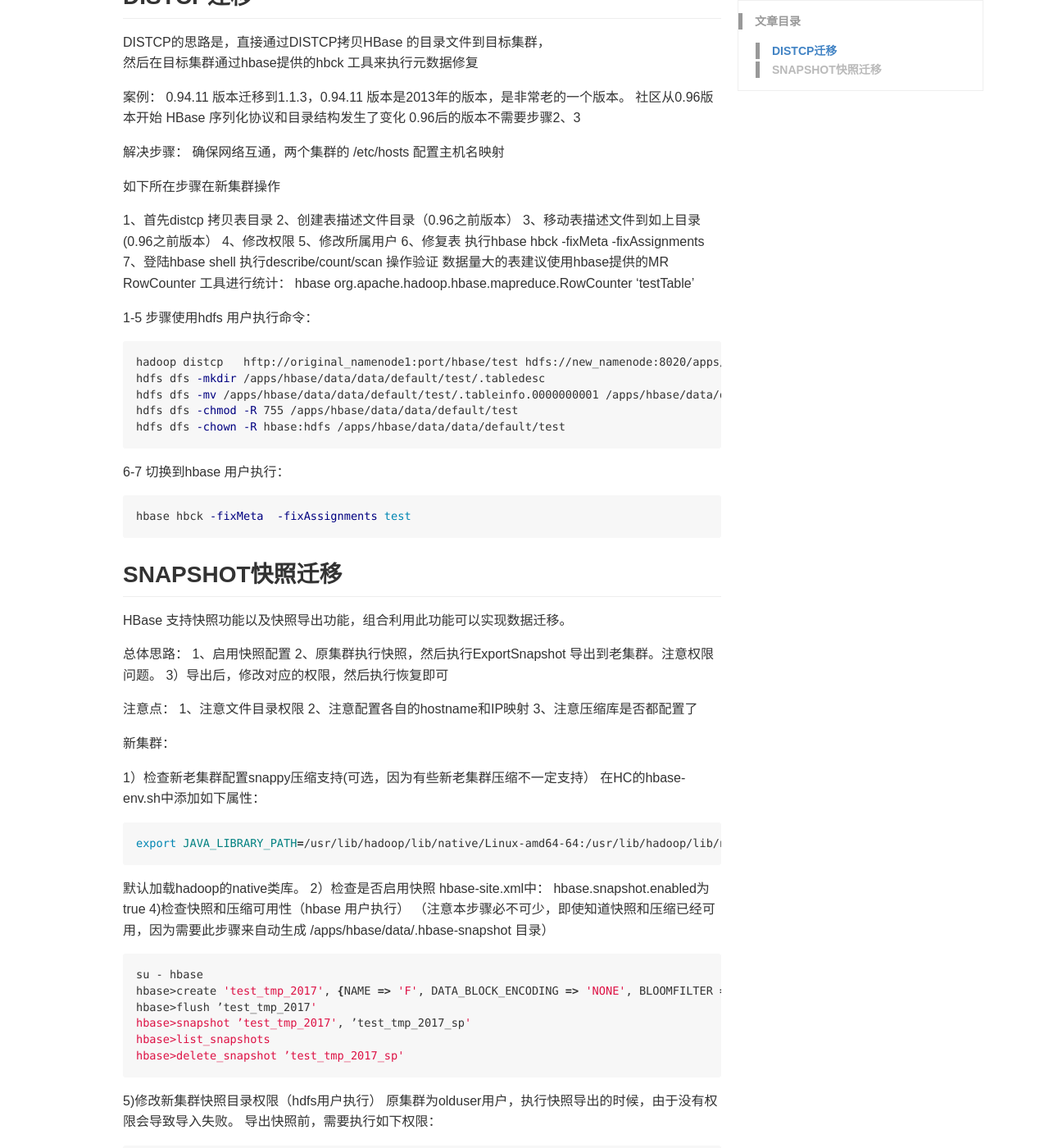
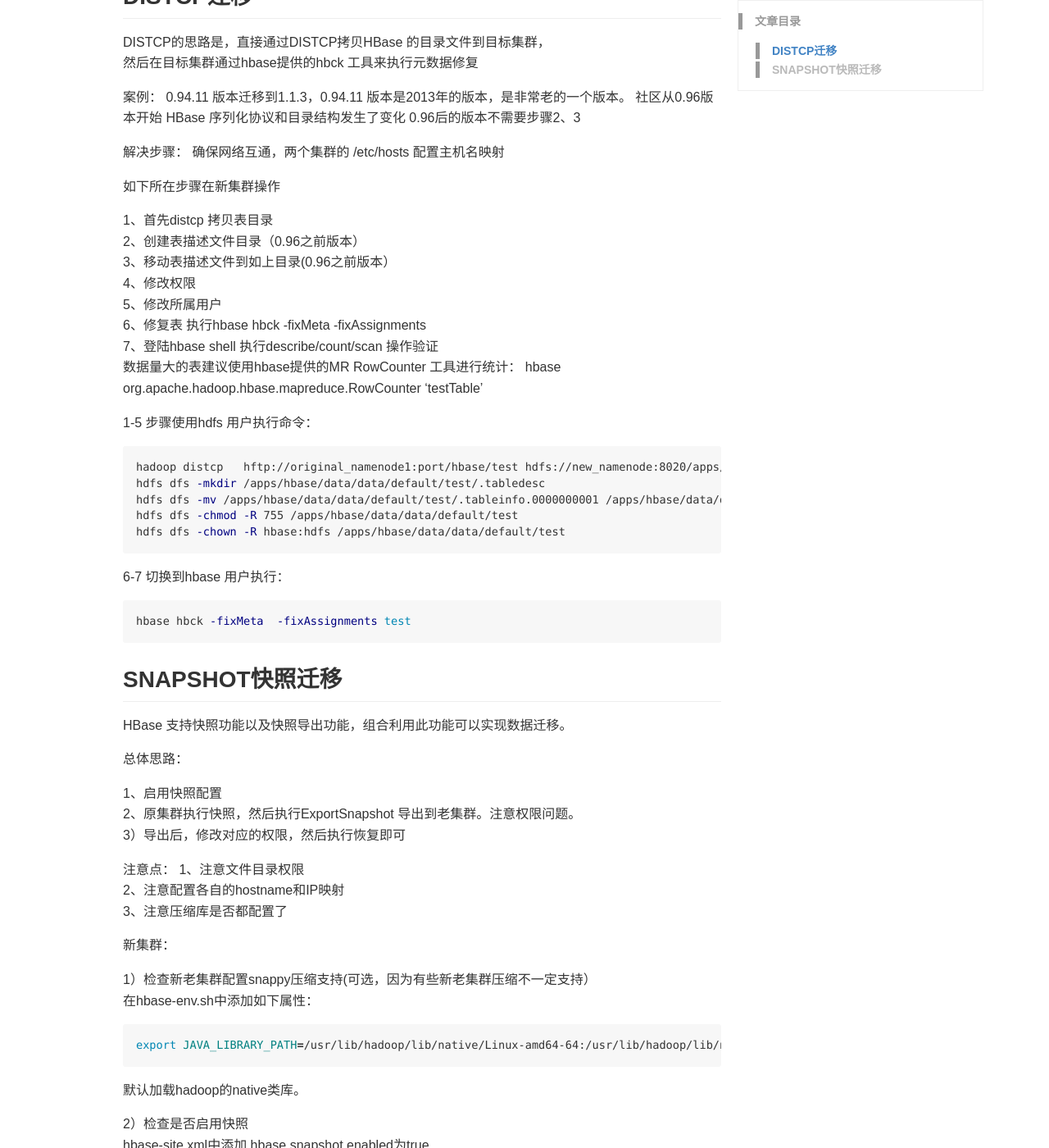
Before and after one commit to utf7/utf7.github.io, a Jekyll site: the page built from _posts/2018-01-13-hbase-data-migration.md, in a window 1280 px wide and 1400 px high, scrolled down 378 px. Shown: the whole window at 82% size. Built offline with Jekyll 4.4.1, drawn with Linux system fonts in a browser that asks for light colours; comment, search, counter and statistics services are not loaded; some of the changed text lies outside the part shown.

Commit message:
markdown 排版

````diff
--- a/_posts/2018-01-13-hbase-data-migration.md
+++ b/_posts/2018-01-13-hbase-data-migration.md
@@ -58,6 +58,7 @@
 HBase 支持快照功能以及快照导出功能，组合利用此功能可以实现数据迁移。
 
 总体思路：
+
 1、启用快照配置
 2、原集群执行快照，然后执行ExportSnapshot 导出到老集群。注意权限问题。
 3）导出后，修改对应的权限，然后执行恢复即可
@@ -70,16 +71,18 @@
 新集群：
 
 1）检查新老集群配置snappy压缩支持(可选，因为有些新老集群压缩不一定支持）
-在HC的hbase-env.sh中添加如下属性：
+在hbase-env.sh中添加如下属性：
 ```bash
 export JAVA_LIBRARY_PATH=/usr/lib/hadoop/lib/native/Linux-amd64-64:/usr/lib/hadoop/lib/native
 ```
 默认加载hadoop的native类库。
+
 2）检查是否启用快照
-hbase-site.xml中：
-hbase.snapshot.enabled为true
+hbase-site.xml中添加  hbase.snapshot.enabled为true
+
 4)检查快照和压缩可用性（hbase 用户执行）
 （注意本步骤必不可少，即使知道快照和压缩已经可用，因为需要此步骤来自动生成 /apps/hbase/data/.hbase-snapshot 目录）
+
 ```bash
 su - hbase
 hbase>create 'test_tmp_2017', {NAME => 'F', DATA_BLOCK_ENCODING => 'NONE', BLOOMFILTER => 'ROW',COMPRESSION => 'SNAPPY'}
@@ -97,6 +100,7 @@
 hdfs dfs -chmod -R 777 /apps/hbase/data/archive ;
 ```
 如下步骤发生到老集群导入后：
+
 6）修改导出快照文件和信息的权限(hbase:hdfs)
 导入后为olduser用户权限，需要修改如下
 ```bash
@@ -112,7 +116,7 @@
 ```
 12）检查快照恢复后的表是否可用
 （a)先简单 hbase> scan 'tablename',{LIMIT => 10}
-(b)后面再使用hbase canary扫描全部的表
+(b)后面再使用 hbase canary扫描全部的表
 (c)统计行数
 ```bash
 su - hdfs
@@ -122,7 +126,10 @@
 export HADOOP_HOME=/usr/lib/hadoop;export HBASE_HOME=/usr/lib/hbase;export HADOOP_CLASSPATH=`${HBASE_HOME}/bin/hbase classpath`; ${HADOOP_HOME}/bin/hadoop jar /usr/lib/hbase/lib/hbase-server-1.1.3.jar rowcounter <tableName>
 ```
 原集群
+
+
 7）修改原集群的hbase.rootdir配置，在NameNode HA的情况下，原来的hbase.rootdir配置写的有问题，不需要nameservice 不需要端口
+
 ```xml
 <property>
 <name>hbase.rootdir</name>
@@ -130,14 +137,18 @@
 </property>
 ```
 修改为
+
 ```xml
 <property>
 <name>hbase.rootdir</name>
 <value>hdfs://cluster1/hbase</value>
 </property>
 ```
+
 8）添加新集群IP和主机名映射
+
 将新集群的/etc/hosts中主机名和IP映射添加到老集群所有节点。（ExportSnapshot MR要用到）
+
 9）对所有需要的历史表执行快照，快照命名规则为tablename_sp_YYYYMMDDHHMMmm
 ```bash
 snapshot 'tablename','tablename_sp_20170821112930'
````
